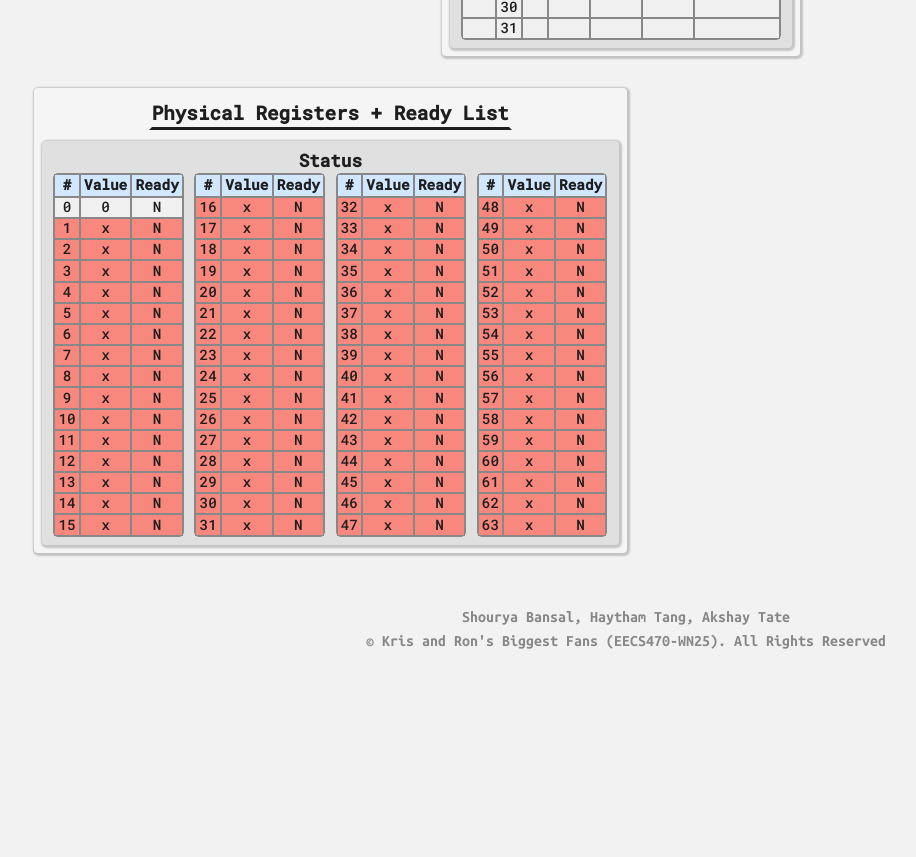
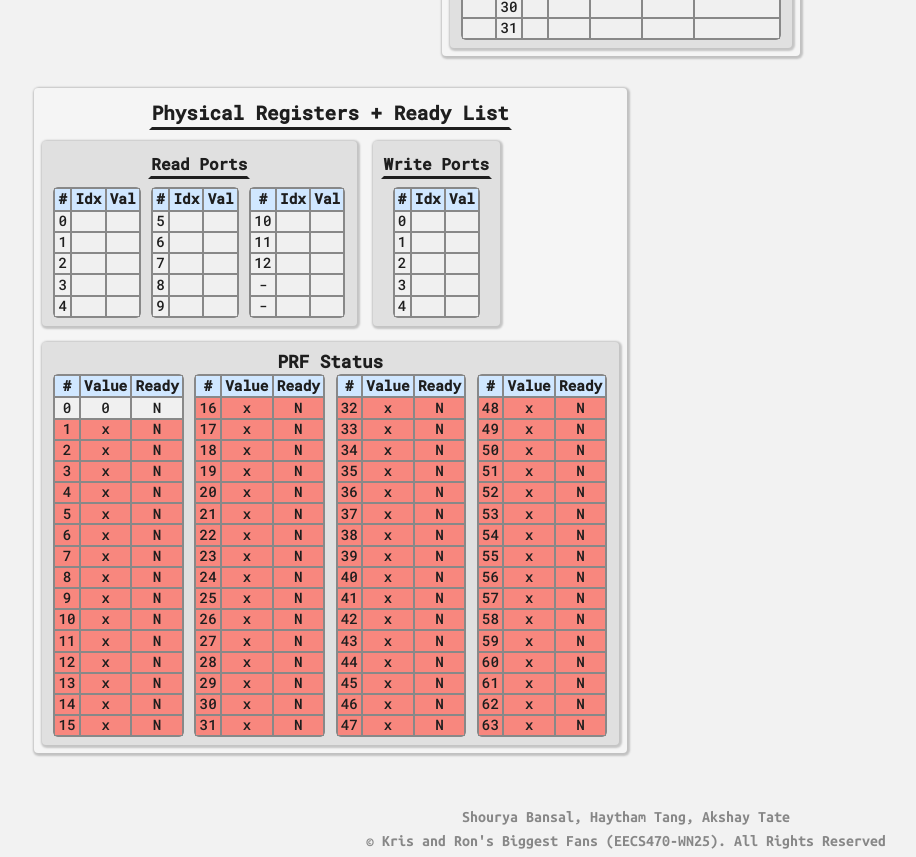
Before and after one commit to haytham918/vcdive, a Next.js app: page /debugger in a window 1280 px wide. Shown: the part 940-1797 px from the top of the page, without its empty margins (14-930 px from the left). Before the commit the page ends 1597 px from the top, so only its background shows below. Built offline with nearby package versions, Linux system fonts and the light colour scheme; no server answers.

Commit message:
add read and write ports

```diff
--- a/src/components/processor_components/PRF_ReadyList.tsx
+++ b/src/components/processor_components/PRF_ReadyList.tsx
@@ -3,19 +3,25 @@ import { NumberSystem } from "@/app/debugger/page";
 import "./Section.css";
 import { MouseEvent, useState } from "react";
 import {
+    convert_hex_to_dec,
     process_values,
     reverse_string,
+    segment_idx,
     segment_mask_table,
 } from "@/lib/utils";
 
 const PRF_SEGMENT_SIZE = 16;
+const READ_WRITE_SEGMENT_SIZE = 5;
 
 const PRF_ReadyList: React.FC<{
     selected_number_sys: NumberSystem;
     ready_list_data: any;
     prf_data: any;
 }> = ({ selected_number_sys, ready_list_data, prf_data }) => {
+    // Display
     const [show_subsection, setShowSubsection] = useState(true);
+    const [show_read, setShowRead] = useState(true);
+    const [show_write, setShowWrite] = useState(true);
 
     // Open / Close subsection when clicking the header
     const handleHeaderClick = (event: MouseEvent) => {
@@ -23,10 +29,171 @@ const PRF_ReadyList: React.FC<{
         setShowSubsection(!show_subsection);
     };
 
+    // Open close read ports
+    const handleReadClick = (event: MouseEvent) => {
+        event.preventDefault();
+        setShowRead(!show_read);
+    };
+
+    // Open close write ports
+    const handleWriteClick = (event: MouseEvent) => {
+        event.preventDefault();
+        setShowWrite(!show_write);
+    };
+
+    // Read Write Ports Info
+    let READ_PORTS_SIZE = 13;
+    if (prf_data["REGFILE.READ_PORTS"]) {
+        READ_PORTS_SIZE = convert_hex_to_dec(prf_data["REGFILE.READ_PORTS"]);
+    }
+    let WRITE_PORTS_SIZE = 5;
+    if (prf_data["REGFILE.WRITE_PORTS"]) {
+        WRITE_PORTS_SIZE = convert_hex_to_dec(prf_data["REGFILE.WRITE_PORTS"]);
+    }
+    // Get Write port related info
+    let write_en: string = "0".repeat(WRITE_PORTS_SIZE);
+    let write_idx: (number | string)[] = Array(WRITE_PORTS_SIZE).fill("");
+    let write_data: string[] = Array(WRITE_PORTS_SIZE).fill("");
+    if (prf_data["REGFILE.write_en"]) {
+        write_en = reverse_string(prf_data["REGFILE.write_en"]);
+        for (let i = 0; i < WRITE_PORTS_SIZE; i++) {
+            // If it's actually writing
+            if (write_en[i] === "1") {
+                write_idx[i] = convert_hex_to_dec(
+                    prf_data[`REGFILE.write_idx[${i}]`]
+                );
+                write_data[i] = process_values(
+                    prf_data[`REGFILE.write_data[${i}]`],
+                    selected_number_sys
+                );
+            }
+        }
+    }
+
+    const write_ports_segment_index = segment_idx(
+        READ_WRITE_SEGMENT_SIZE,
+        WRITE_PORTS_SIZE
+    );
+
+    // Write Ports Table layout
+    const write_ports_tables = write_ports_segment_index.map(
+        (segment, segment_index) => (
+            <table key={segment_index}>
+                <thead>
+                    <tr>
+                        <th>#</th>
+                        <th>Idx</th>
+                        <th>Val</th>
+                    </tr>
+                </thead>
+
+                {/* Write Values */}
+                <tbody>
+                    {Array.from({ length: READ_WRITE_SEGMENT_SIZE }, (_, i) => {
+                        const is_valid = segment[i] < WRITE_PORTS_SIZE;
+                        const idx = is_valid ? segment[i] : "";
+                        let color = "";
+
+                        let write_index: string | number = "";
+                        let write_val = "";
+                        // Only if the idx is less than or equal to actual size
+                        if (is_valid) {
+                            if (write_en[segment[i]] === "1") {
+                                color = "cyan";
+                                write_index = write_idx[segment[i]];
+                                write_val = write_data[segment[i]];
+                            }
+                        }
+                        return (
+                            <tr key={i}>
+                                <td className={color}>{idx}</td>
+                                <td className={color}>{write_index}</td>
+                                <td className={color}>{write_val}</td>
+                            </tr>
+                        );
+                    })}
+                </tbody>
+            </table>
+        )
+    );
+
+    // Get read port related info
+    let read_idx: (number | string)[] = Array(READ_PORTS_SIZE).fill("");
+    let read_data: string[] = Array(READ_PORTS_SIZE).fill("");
+    for (let i = 0; i < READ_PORTS_SIZE; i++) {
+        const read_idx_str = prf_data[`REGFILE.read_idx[${i}]`];
+        if (read_idx_str && read_idx_str !== "x") {
+            const read_idx_val = convert_hex_to_dec(read_idx_str);
+            read_idx[i] = read_idx_val;
+            // If reading 0
+            if (read_idx_val === 0) {
+                read_data[i] = "0";
+            } else {
+                // Reading non-zero value, do number sys conversion
+                const read_data_val = process_values(
+                    prf_data[`REGFILE.read_data[${i}]`],
+                    selected_number_sys
+                );
+                if (read_data_val != "") {
+                    read_data[i] = read_data_val;
+                }
+            }
+        }
+    }
+    const read_ports_segment_index = segment_idx(
+        READ_WRITE_SEGMENT_SIZE,
+        READ_PORTS_SIZE
+    );
+
+    // Read Ports Table Layout
+    const read_ports_tables = read_ports_segment_index.map(
+        (segment, segment_index) => (
+            <table key={segment_index}>
+                <thead>
+                    <tr>
+                        <th>#</th>
+                        <th>Idx</th>
+                        <th>Val</th>
+                    </tr>
+                </thead>
+
+                {/* Read Values */}
+                <tbody>
+                    {Array.from({ length: READ_WRITE_SEGMENT_SIZE }, (_, i) => {
+                        const is_valid = segment[i] < READ_PORTS_SIZE;
+                        const idx = is_valid ? segment[i] : "-";
+                        let color = "";
+
+                        let read_index: string | number = "";
+                        let read_val = "";
+                        // Only if the idx is less than or equal to actual size
+                        if (is_valid) {
+                            // If read_idx is legitimate
+                            if (read_idx[segment[i]] !== "") {
+                                color =
+                                    read_idx[segment[i]] !== 0 ? "cyan" : "";
+                                read_index = read_idx[segment[i]];
+                                read_val = read_data[segment[i]];
+                            }
+                        }
+                        return (
+                            <tr key={i}>
+                                <td className={color}>{idx}</td>
+                                <td className={color}>{read_index}</td>
+                                <td className={color}>{read_val}</td>
+                            </tr>
+                        );
+                    })}
+                </tbody>
+            </table>
+        )
+    );
+
     // Extract the ready_list_data and Reverse it
     const ready_state_mask: string = reverse_string(
         ready_list_data["READY_LIST.ready_state_mask"]
     );
+
     // Segment the mask
     const ready_segments =
         ready_state_mask != ""
@@ -50,7 +217,7 @@ const PRF_ReadyList: React.FC<{
         }
     }
 
-    const tables = ready_segments.map((ready_segment, segment_index) => (
+    const prf_tables = ready_segments.map((ready_segment, segment_index) => (
         <table key={segment_index}>
             <thead>
                 <tr>
@@ -87,12 +254,37 @@ const PRF_ReadyList: React.FC<{
     ));
 
     const subsection_comp = show_subsection ? (
-        <div className="section sub-section">
-            <h2 className="subsection-header">Status</h2>
+        <div>
+            {/* Read and Write Ports */}
+            <div className="flex">
+                <div className="section small-section">
+                    <a onClick={handleReadClick}>
+                        <h3 className="smallsection-header">Read Ports</h3>
+                    </a>
+                    {show_read ? (
+                        <div className="flex flex-row gap-x-1">
+                            {read_ports_tables}
+                        </div>
+                    ) : null}
+                </div>
 
-            <div className="flex flex-row gap-x-1">
-                {/* Creating Segment Tables */}
-                {tables}
+                <div className="section small-section ml-4">
+                    <a onClick={handleWriteClick}>
+                        <h3 className="smallsection-header">Write Ports</h3>
+                    </a>
+                    {show_write ? (
+                        <div className="flex gap-x-1">{write_ports_tables}</div>
+                    ) : null}
+                </div>
+            </div>
+
+            <div className="section sub-section">
+                <h2 className="subsection-header">PRF Status</h2>
+
+                <div className="flex flex-row gap-x-1">
+                    {/* Creating Segment Tables */}
+                    {prf_tables}
+                </div>
             </div>
         </div>
     ) : null;
--- a/src/lib/utils.ts
+++ b/src/lib/utils.ts
@@ -168,6 +168,22 @@ export const segment_mask_table = (size: number, mask: string) => {
     return segments;
 };
 
+// Create segments of indexes that can cover total_length
+// (4, 9)  => [[0,1,2,3], [4,5,6,7], [8, 9, 10, 11]]
+export const segment_idx = (segment_size: number, total_length: number) => {
+    const segments = [];
+    let i = 0;
+    while (i < total_length) {
+        const segment = [];
+        for (let j = i; j < i + segment_size; j++) {
+            segment.push(j);
+        }
+        i += segment_size;
+        segments.push(segment);
+    }
+    return segments;
+};
+
 // Assign if head or tail basd on index
 export const head_tail_comp = (i: number, head: number, tail: number) => {
     if (head === i && tail === i) return "h&t";
```
Also changed, not shown: 1 other file (tests, documents, lock files or other folders).
